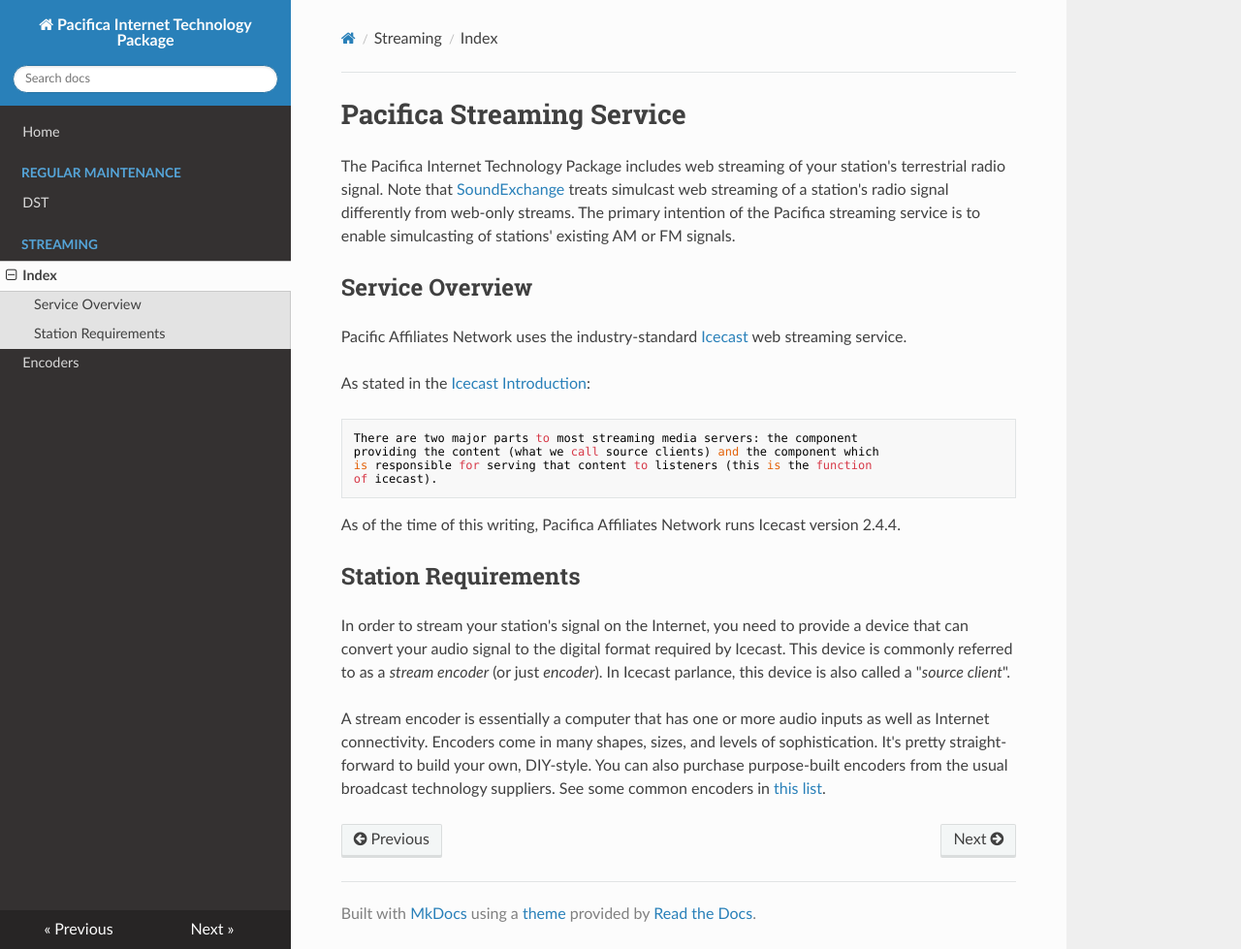
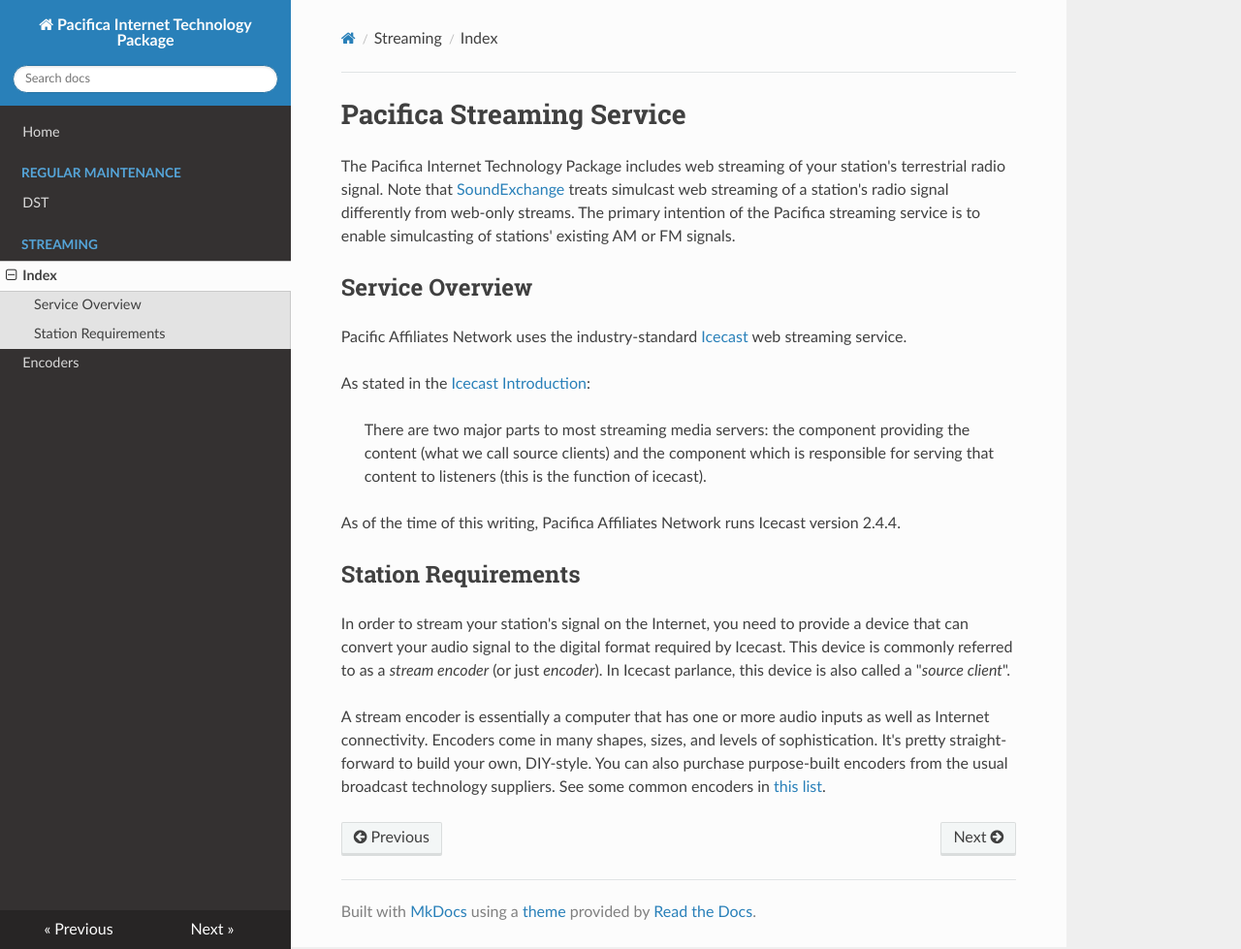
Before and after one commit to opensourceradio/ram, an MkDocs documentation site: the page built from docs/streaming/index.md, in a window 1280 px wide and 979 px high. Shown: the whole window at 97% size. Built offline with MkDocs 1.6.1, drawn with Linux system fonts in a browser that asks for light colours; nearby versions of some CDN libraries.

```diff
--- a/docs/streaming/index.md
+++ b/docs/streaming/index.md
@@ -28,10 +28,10 @@ Pacific Affiliates Network uses the industry-standard
 As stated in the
 [Icecast Introduction](https://icecast.org/docs/icecast-2.4.1/introduction.html):
 
-    There are two major parts to most streaming media servers: the component
-    providing the content (what we call source clients) and the component which
-    is responsible for serving that content to listeners (this is the function
-    of icecast).
+> There are two major parts to most streaming media servers: the component
+> providing the content (what we call source clients) and the component which
+> is responsible for serving that content to listeners (this is the function
+> of icecast).
 
 As of the time of this writing, Pacifica Affiliates Network runs Icecast version
 2.4.4.
```
